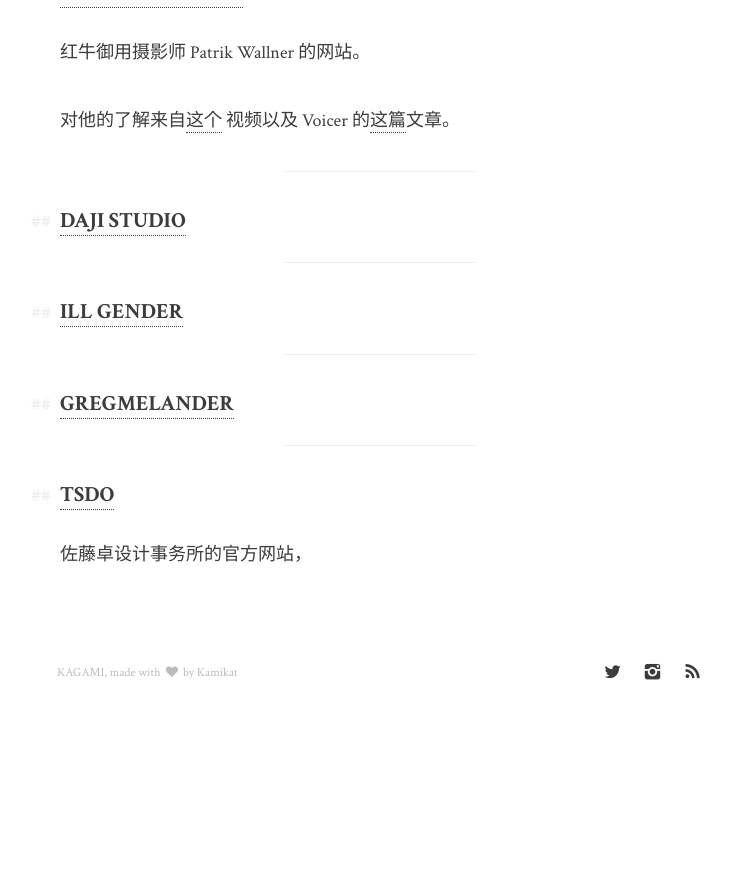
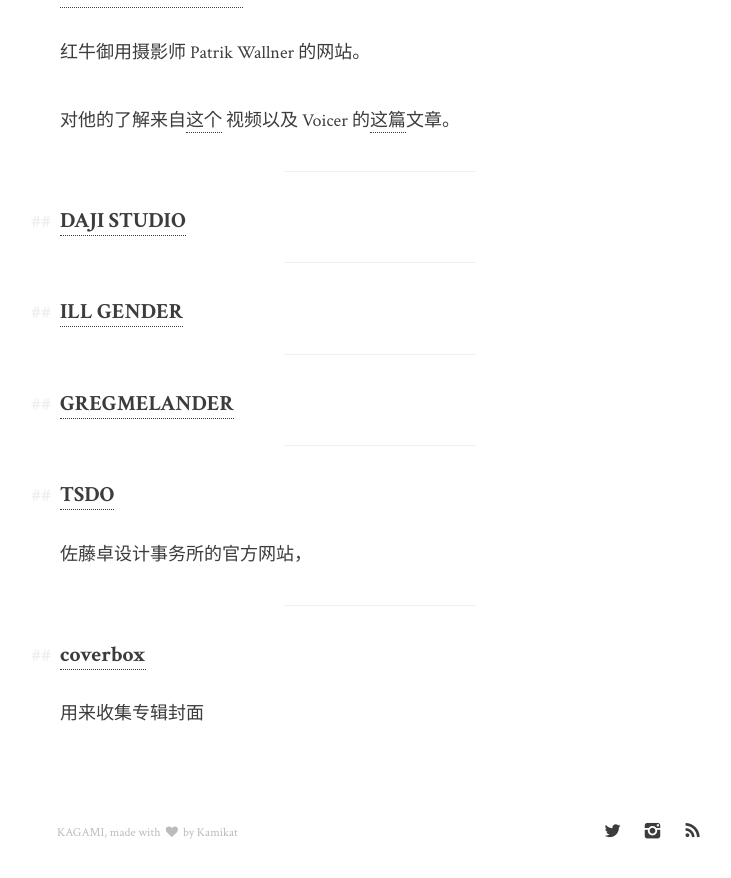
Before and after one commit to ZezeChen/ZezeChen.github.io, a Jekyll site: the page built from bubble.md, in a window 1280 px wide and 900 px high, scrolled down 2097 px. Shown: the top 878 px of the window, without its empty margins (260-991 px from the left). Built offline with Jekyll 4.4.1, drawn with Linux system fonts in a browser that asks for light colours; before the commit the page ends 2838 px from its top, so only the background shows below that.

Commit message:
// update favicon by realfavicongenerator

```diff
--- a/_includes/head.html
+++ b/_includes/head.html
@@ -15,6 +15,14 @@
   <link rel="canonical" href="{{ page.url | replace:'index.html','' | absolute_url }}">
   <link rel="alternate" type="application/rss+xml" title="{{ site.title | escape }}" href="{{ "/feed.xml" | relative_url }}">
 
+  <link rel="apple-touch-icon" sizes="180x180" href="/apple-touch-icon.png">
+  <link rel="icon" type="image/png" sizes="32x32" href="/favicon-32x32.png">
+  <link rel="icon" type="image/png" sizes="16x16" href="/favicon-16x16.png">
+  <link rel="manifest" href="/site.webmanifest">
+  <link rel="mask-icon" href="/safari-pinned-tab.svg" color="#5bbad5">
+  <meta name="msapplication-TileColor" content="#da532c">
+  <meta name="theme-color" content="#ffffff">
+
   {% if page.mathjax or site.mathjax %}
   <script src="https://cdnjs.cloudflare.com/ajax/libs/mathjax/2.7.0/MathJax.js?config=TeX-AMS-MML_HTMLorMML" type="text/javascript"></script>
   <style>.MathJax_ExBox { font-family: serif; }</style>
--- a/bubble.md
+++ b/bubble.md
@@ -75,3 +75,9 @@ navtitle: bubble
 ### [TSDO](http://www.tsdo.jp/)
 
 佐藤卓设计事务所的官方网站，
+
+---
+
+### [coverbox](http://coverbox.sinaapp.com/list)
+
+用来收集专辑封面
```
Also changed, not shown: browserconfig.xml (added, +9 -0 lines), android-chrome-192x192.png (added), android-chrome-512x512.png (added), apple-touch-icon.png (added), favicon-16x16.png (added), favicon-32x32.png (added), favicon.ico, mstile-150x150.png (added), safari-pinned-tab.svg (added), site.webmanifest (added).
